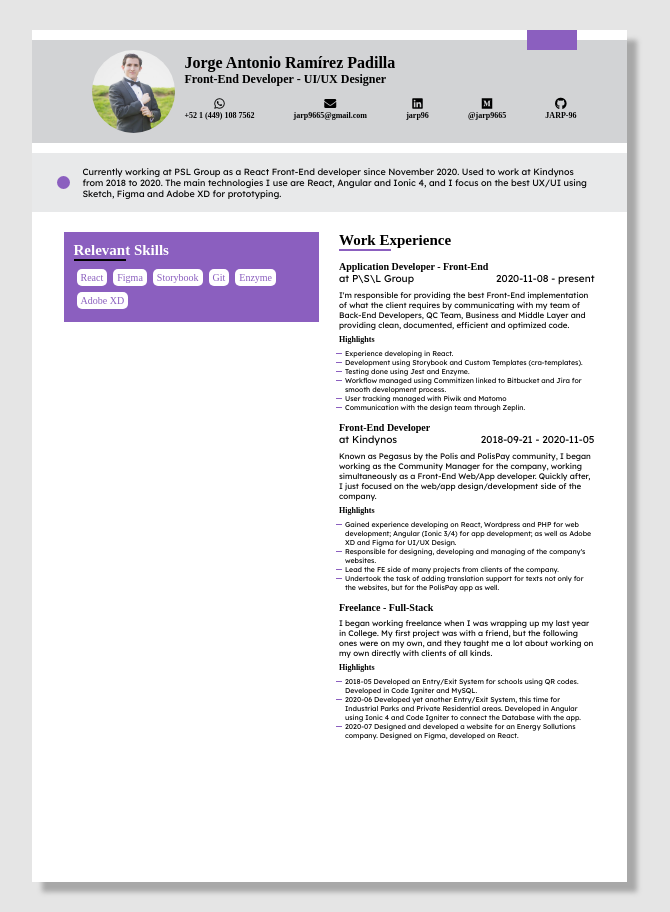
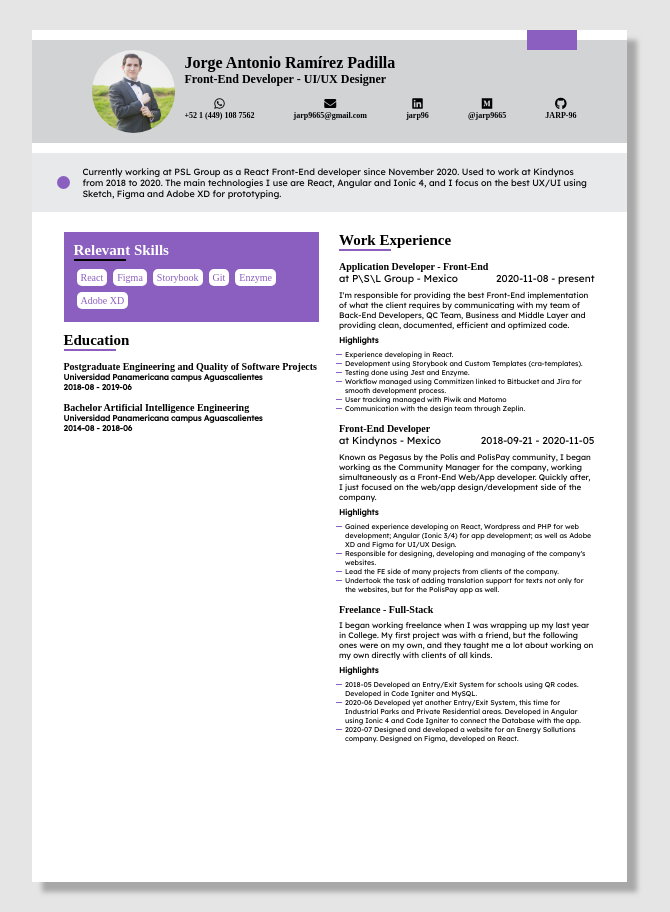
Before and after one commit to JARP-96/jarp-resume, a React app: page / in a window 1280 px wide. Shown: the whole page, without its empty margins (311-981 px from the left). Built offline with nearby package versions, Linux system fonts and the light colour scheme; a web font is replaced by a local one.

Commit message:
Added Education section

```diff
--- a/src/App.css
+++ b/src/App.css
@@ -52,12 +52,13 @@ h5 {
 }
 h6 {
   font-size: 8px;
+  font-family: "LexendDeca";
+  margin: 0;
 }
 h1,
 h2,
 h3,
-h5,
-h6 {
+h5 {
   font-family: "LexendExa";
   margin: 0;
 }
@@ -82,3 +83,7 @@ hr {
   border: 1.5px solid;
   background-color: black;
 }
+
+.subtitle {
+  font-size: 8px;
+}
--- a/src/assets/json/en.json
+++ b/src/assets/json/en.json
@@ -36,6 +36,7 @@
   "work": [
     {
       "company": "P\\S\\L Group",
+      "location": "Mexico",
       "position": "Application Developer - Front-End",
       "website": "http://pslgroup.com",
       "startDate": "2020-11-08",
@@ -52,6 +53,7 @@
     },
     {
       "company": "Kindynos",
+      "location": "Mexico",
       "position": "Front-End Developer",
       "website": "http://kindynos.mx",
       "startDate": "2018-09-21",
@@ -67,6 +69,7 @@
     {
       "company": "",
       "position": "Freelance - Full-Stack",
+      "location": "Mexico",
       "website": "",
       "startDate": "",
       "endDate": "",
--- /dev/null
+++ b/src/components/Education.css
@@ -0,0 +1,3 @@
+.education-item {
+  margin-top: 10px;
+}
--- /dev/null
+++ b/src/components/Education.js
@@ -0,0 +1,27 @@
+import "./Education.css";
+import Title from "./Title";
+
+const Education = ({ data }) => {
+  return (
+    <div>
+      <Title text="Education" />
+      {data.map((education, i) => {
+        console.log(education);
+        const { studyType, area, institution, startDate, endDate } = education;
+        return (
+          <div className="education-item" key={i}>
+            <h5>
+              {studyType} {area}
+            </h5>
+            <h6>{institution}</h6>
+            <h6>
+              {startDate} - {endDate}
+            </h6>
+          </div>
+        );
+      })}
+    </div>
+  );
+};
+
+export default Education;
--- a/src/components/Header.js
+++ b/src/components/Header.js
@@ -7,7 +7,7 @@ const Header = ({ data }) => {
     <div className="header">
       <div className="detail" />
       <div className="header-contents">
-        <img className="photo" src={photo} alt="profile photo" />
+        <img className="photo" src={photo} alt="profile pic" />
         <div className="header-text">
           <div>
             <h1>{name}</h1>
--- a/src/components/WorkExperience.css
+++ b/src/components/WorkExperience.css
@@ -17,7 +17,7 @@ li {
   margin-top: 5px;
   font-size: 8px;
 }
-h6 {
+.highlight-title {
   margin: 5px 0;
 }
 .highlight {
--- a/src/components/WorkExperience.js
+++ b/src/components/WorkExperience.js
@@ -6,21 +6,21 @@ const WorkExperience = ({ data }) => {
     <div>
       <Title text="Work Experience" />
       {data.map((item, i) => {
-        const { position, company, startDate, endDate, summary, highlights } =
+        const { position, company, location, startDate, endDate, summary, highlights } =
           item;
         return (
           <div className="experience-item" key={i}>
             <h5>{position}</h5>
             {company && (
               <div className="experience-place">
-                <p>at {company}</p>
+                <p>at {company} - {location}</p>
                 <p>
                   {startDate} - {endDate}
                 </p>
               </div>
             )}
             <p className="experience-summary">{summary}</p>
-            <h6>Highlights</h6>
+            <h6 className="highlight-title">Highlights</h6>
             {highlights.map((highlight, i) => {
               return (
                 <div key={i} className="highlight">
--- a/src/modules/Main.css
+++ b/src/modules/Main.css
@@ -12,6 +12,9 @@
     gap: 20px;
     margin: 20px 32px;
 }
+.main-column > div {
+    margin-bottom: 10px;
+}
 
 @media (max-width: 600px) {
     .main-container {
--- a/src/modules/Main.js
+++ b/src/modules/Main.js
@@ -4,18 +4,20 @@ import Bio from "../components/Bio";
 import RelevantSkills from "../components/RelevantSkills";
 import en from "../assets/json/en.json";
 import WorkExperience from "../components/WorkExperience";
+import Education from "../components/Education";
 
 const Main = () => {
-  const { basics, work, relevantSkills } = en;
+  const { basics, work, relevantSkills, education } = en;
   return (
     <div className="main-container">
       <Header data={basics} />
       <Bio data={basics.summary} />
       <div className="main-columns">
-        <div>
+        <div className="main-column">
           <RelevantSkills data={relevantSkills} />
+          <Education data={education}/>
         </div>
-        <div>
+        <div className="main-column">
           <WorkExperience data={work} />
         </div>
       </div>
```
